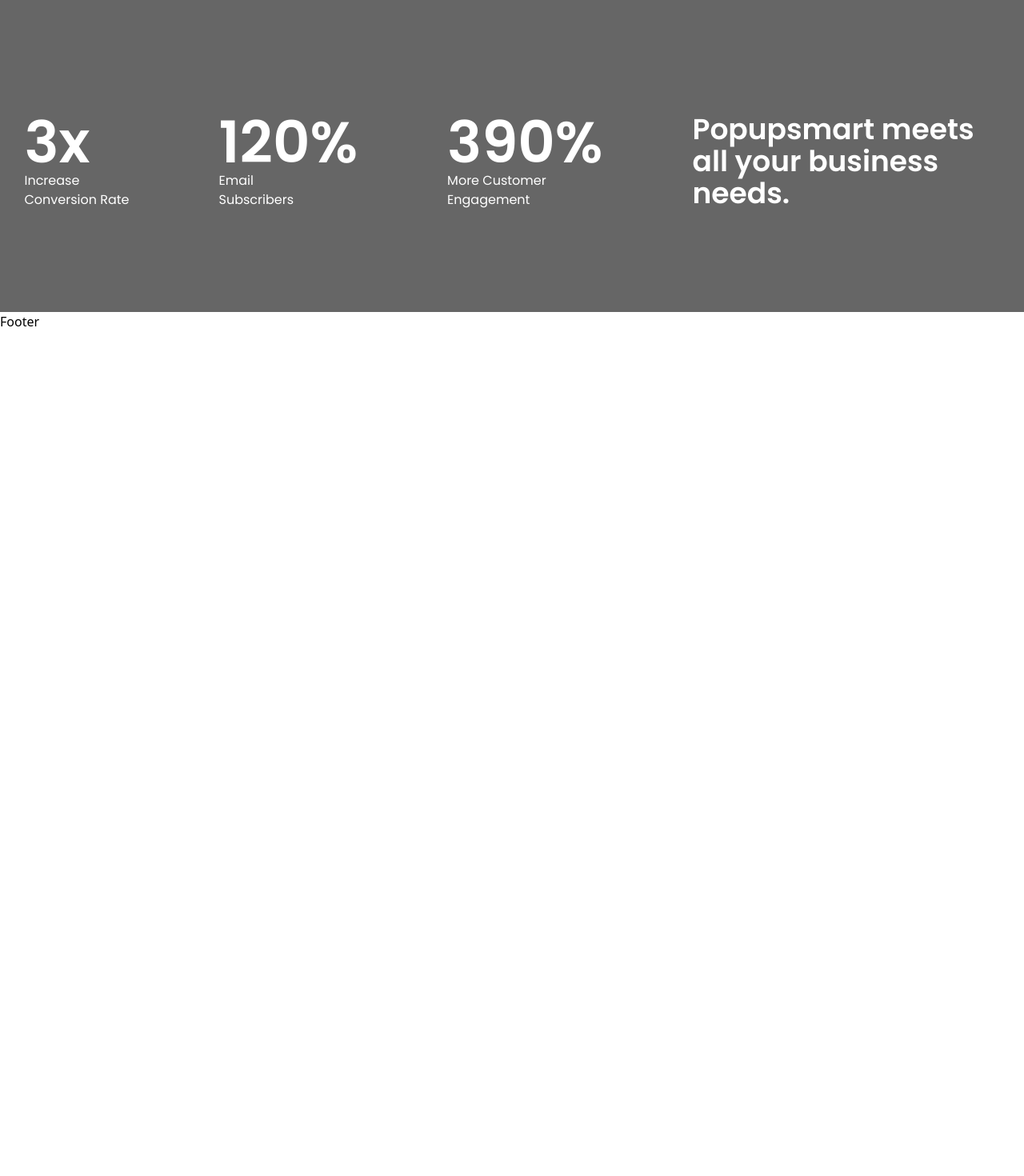
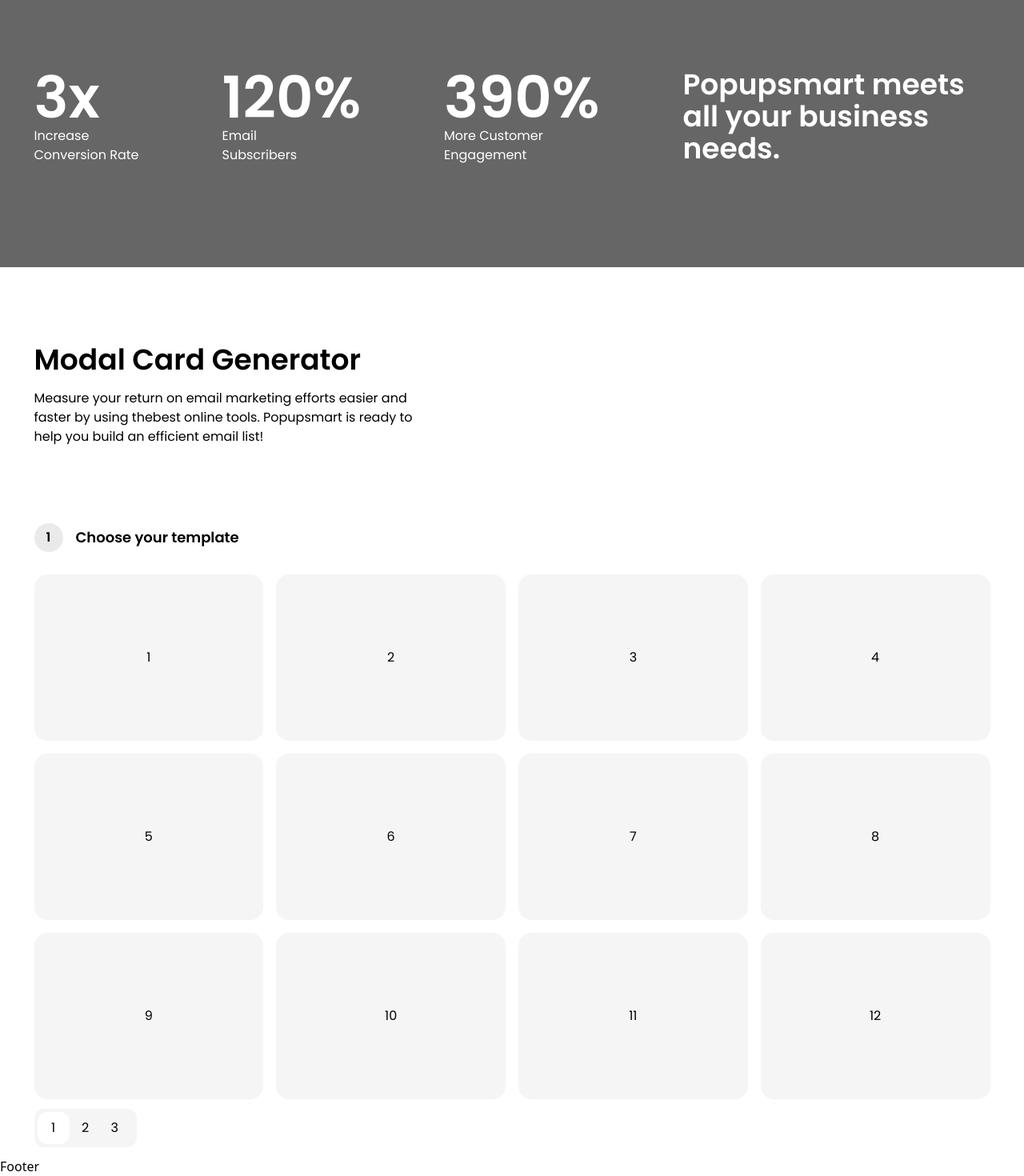
Before and after one commit to mrtksknn/popupsmart-modal-widget, a Next.js app: page / in a window 1280 px wide. Shown: the part 1303-2773 px from the top of the page at 80% size. Before the commit the page ends 1717 px from the top, so only its background shows below. Built offline with nearby package versions, Linux system fonts and the light colour scheme.

Commit message:
created template section

```diff
--- a/components/Home/index.js
+++ b/components/Home/index.js
@@ -1,5 +1,6 @@
 import Intro from '../Intro';
 import Statistics from '../Statistics';
+import Template from '../Template';
 
 const displayName = 'Home';
 
@@ -7,6 +8,9 @@
   <div className="Home mt-14">
     <Intro />
     <Statistics />
+    <div className="bg-white w-full flex items-center flex-col pt-24">
+      <Template />
+    </div>
   </div>
 );
 
--- a/components/Intro/Headers.js
+++ b/components/Intro/Headers.js
@@ -2,7 +2,7 @@
 
 const Headers = () => (
   <React.Fragment>
-    <span className="font-medium text-7xl w-1/2">
+    <span className="main-header font-medium text-7xl">
       Simple modal card creator
     </span>
     <p className="text-3xl mt-5 mb-10">
--- a/components/Intro/index.js
+++ b/components/Intro/index.js
@@ -4,10 +4,12 @@
 
 const Intro = () => (
   <div className="Intro flex flex-col mt-14">
-    <Headers />
-    <BtnList />
-    <div className="flex justify-end w-full">
-      <div className="back-rectangle" />
+    <div className="Intro-wrapper">
+      <Headers />
+      <BtnList />
+      <div className="flex justify-end w-full">
+        <div className="back-rectangle" />
+      </div>
     </div>
   </div>
 );
--- a/components/Statistics/index.js
+++ b/components/Statistics/index.js
@@ -1,7 +1,8 @@
 import React from 'react';
 
 const Statistics = () => (
-  <div className="Statistics w-full flex items-end justify-center space-x-28 pb-32">
+  <div className="Statistics flex items-end justify-center space-x-28 pb-32">
+    <div className="stat-wrapper flex flex-row justify-between">
       <div className="text-white">
         <p className="text-7xl font-semibold">
           3x
@@ -47,6 +48,7 @@
         needs.
       </p>
     </div>
+  </div>
 );
 
 export default Statistics;
--- /dev/null
+++ b/components/Template/Header.js
@@ -0,0 +1,16 @@
+import React from 'react';
+
+const Header = () => (
+  <div>
+    <p className="text-4xl font-semibold">
+      Modal Card Generator
+    </p>
+    <p className="text-base font-normal w-2/5 mt-4">
+      Measure your return on email marketing efforts easier and
+      faster by using thebest online tools. Popupsmart is ready to
+      help you build an efficient email list!
+    </p>
+  </div>
+);
+
+export default Header;
--- /dev/null
+++ b/components/Template/index.js
@@ -0,0 +1,77 @@
+import React from 'react';
+import Header from './Header';
+
+const Template = () => (
+  <div className="Template">
+    <Header />
+    <div className="flex items-center mt-24">
+      {/* eslint-disable-next-line max-len */}
+      <span className="step-header text-base font-semibold rounded-full flex items-center justify-center w-9 h-9 mr-4">
+        1
+      </span>
+      <span className="text-lg font-semibold">
+        Choose your template
+      </span>
+    </div>
+    <div className="grid grid-cols-4 gap-4 mt-7">
+      <div className="temp-card rounded-2xl flex items-center justify-center h-52">
+        1
+      </div>
+      <div className="temp-card rounded-2xl flex items-center justify-center h-52">
+        2
+      </div>
+      <div className="temp-card rounded-2xl flex items-center justify-center h-52">
+        3
+      </div>
+      <div className="temp-card rounded-2xl flex items-center justify-center h-52">
+        4
+      </div>
+      <div className="temp-card rounded-2xl flex items-center justify-center h-52">
+        5
+      </div>
+      <div className="temp-card rounded-2xl flex items-center justify-center h-52">
+        6
+      </div>
+      <div className="temp-card rounded-2xl flex items-center justify-center h-52">
+        7
+      </div>
+      <div className="temp-card rounded-2xl flex items-center justify-center h-52">
+        8
+      </div>
+      <div className="temp-card rounded-2xl flex items-center justify-center h-52">
+        9
+      </div>
+      <div className="temp-card rounded-2xl flex items-center justify-center h-52">
+        10
+      </div>
+      <div className="temp-card rounded-2xl flex items-center justify-center h-52">
+        11
+      </div>
+      <div className="temp-card rounded-2xl flex items-center justify-center h-52">
+        12
+      </div>
+    </div>
+    <div className="flex items-center justify-between bg-white py-3">
+      <div className="hidden sm:flex sm:flex-1 sm:items-center sm:justify-between">
+        <div>
+          <nav aria-label="Pagination" className="temp-card isolate inline-flex rounded-xl p-1">
+            <a
+              aria-current="page"
+              className="rounded-xl flex items-center justify-center bg-white p-3 w-10 h-10" href="#"
+            >
+              1
+            </a>
+            <a className="rounded-xl flex items-center justify-center w-10 h-10 p-3" href="#">
+              2
+            </a>
+            <a className="rounded-xl flex items-center justify-content p-3 w-10 h-10" href="#">
+              3
+            </a>
+          </nav>
+        </div>
+      </div>
+    </div>
+  </div>
+);
+
+export default Template;
--- a/styles/globals.scss
+++ b/styles/globals.scss
@@ -16,7 +16,8 @@
   display: flex;
   align-items: center;
   flex-direction: column;
-  background: linear-gradient(180deg, #FFFFFF 0%, #E3F2F7 100%);
+
+  .step-header { background: #EAEAEA }
 }
 
 /* HEADER */
@@ -43,8 +44,25 @@
 .Intro {
   width: 100%;
   height: 100%;
+  display: flex;
+  align-items: center;
+  font-family: 'Poppins';
+  background: linear-gradient(180deg, #FFFFFF 0%, #E3F2F7 100%);
+
+  .Intro-wrapper {
     max-width: 1195px;
+
+    .main-header {
+      display: flex;
+      max-width: 36rem;
       font-family: 'Poppins';
+      line-height: 80px;
+      letter-spacing: -0.03em;
+    }
+
+    p {
+      line-height: 44px;
+    }
 
     .back-rectangle {
       bottom: 0;
@@ -54,19 +72,63 @@
       border-radius: 40px 40px 0px 0px;
       background: linear-gradient(239.75deg, rgba(255, 255, 255, 0.7) 1.2%, rgba(255, 255, 255, 0) 70.51%);
     }
-  span {
-    font-family: 'Poppins';
-    line-height: 80px;
-    letter-spacing: -0.03em;
-  }
-
-  p {
-    line-height: 44px;
   }
 }
 
 .Statistics {
+  width: 100%;
   height: 630px;
   font-family: 'Poppins';
   background: #666666;
+
+  .stat-wrapper {
+    width: 100%;
+    max-width: 1195px;
   }
+}
+
+.Template {
+  width: 100%;
+  max-width: 1195px;
+  font-family: 'Poppins';
+
+  .temp-card {
+    background: #F5F5F5;
+  }
+}
+
+
+.hidden {
+  display: none;
+}
+
+.pagination-container {
+  display: flex;
+  align-items: center;
+  position: absolute;
+  bottom: 0;
+  padding: 1rem 0;
+  justify-content: center;
+}
+
+.pagination-number,
+.pagination-button{
+  font-size: 1.1rem;
+  background-color: transparent;
+  border: none;
+  margin: 0.25rem 0.25rem;
+  cursor: pointer;
+  height: 2.5rem;
+  width: 2.5rem;
+  border-radius: .2rem;
+}
+
+.pagination-number:hover,
+.pagination-button:not(.disabled):hover {
+  background: #fff;
+}
+
+.pagination-number.active {
+  color: #fff;
+  background: #0085b6;
+}
```
Also changed, not shown: .eslintrc.json. Lines whose indentation alone changed are shown as unchanged.
